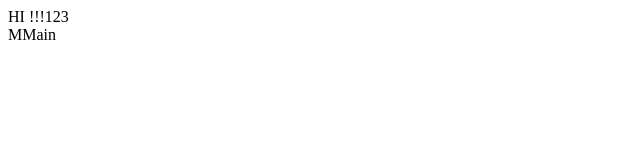
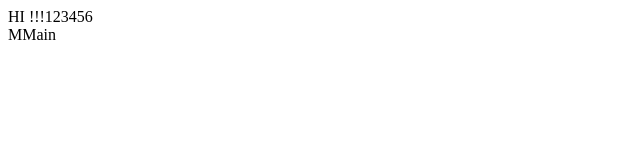
Before and after one commit to SerhiiOsauliak/my-project, a plain HTML site: page index.html in a window 1280 px wide. Shown: the full height of the page, 0-640 px from the left. Drawn offline with Linux system fonts and the light colour scheme.

Commit message:
Update index.html

```diff
--- a/index.html
+++ b/index.html
@@ -7,7 +7,7 @@
     <title>My project</title>
 </head>
 <body>
-   <header>HI !!!123</header>
+   <header>HI !!!123456</header>
    <main>MMain</main>
     <footer></footer>
    </ul>
```
